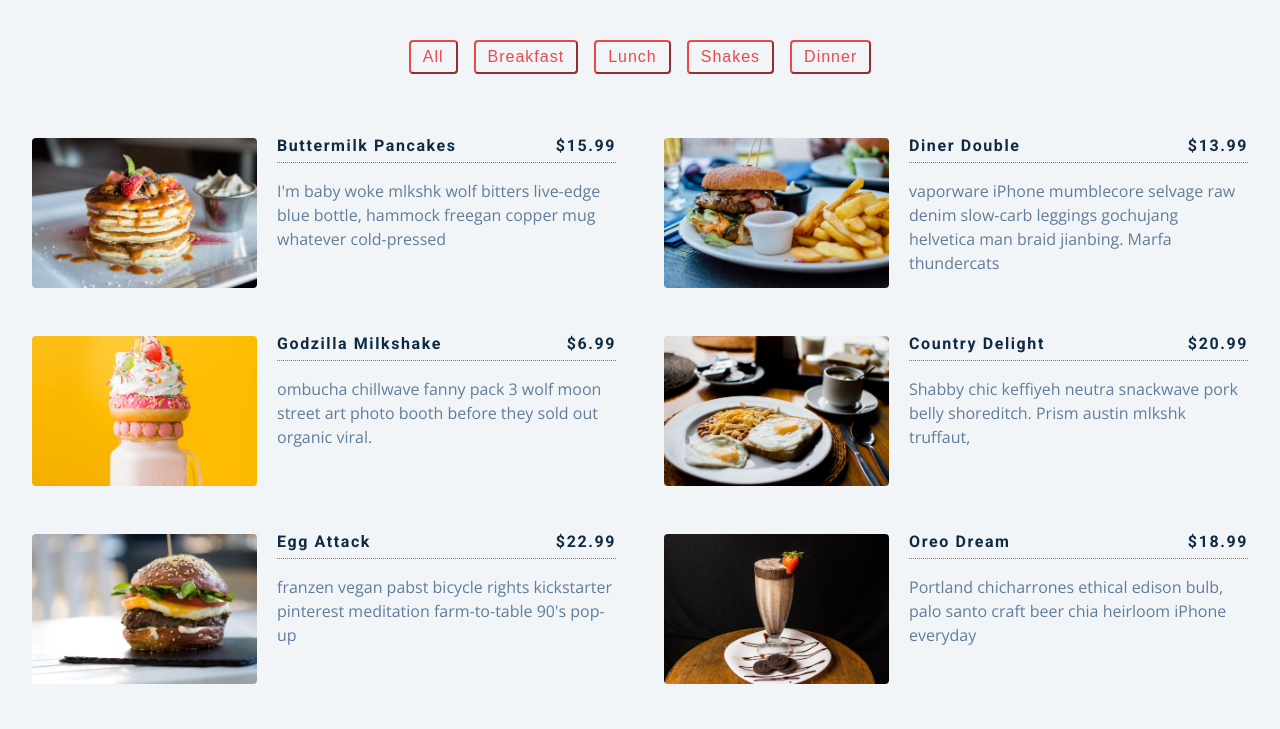
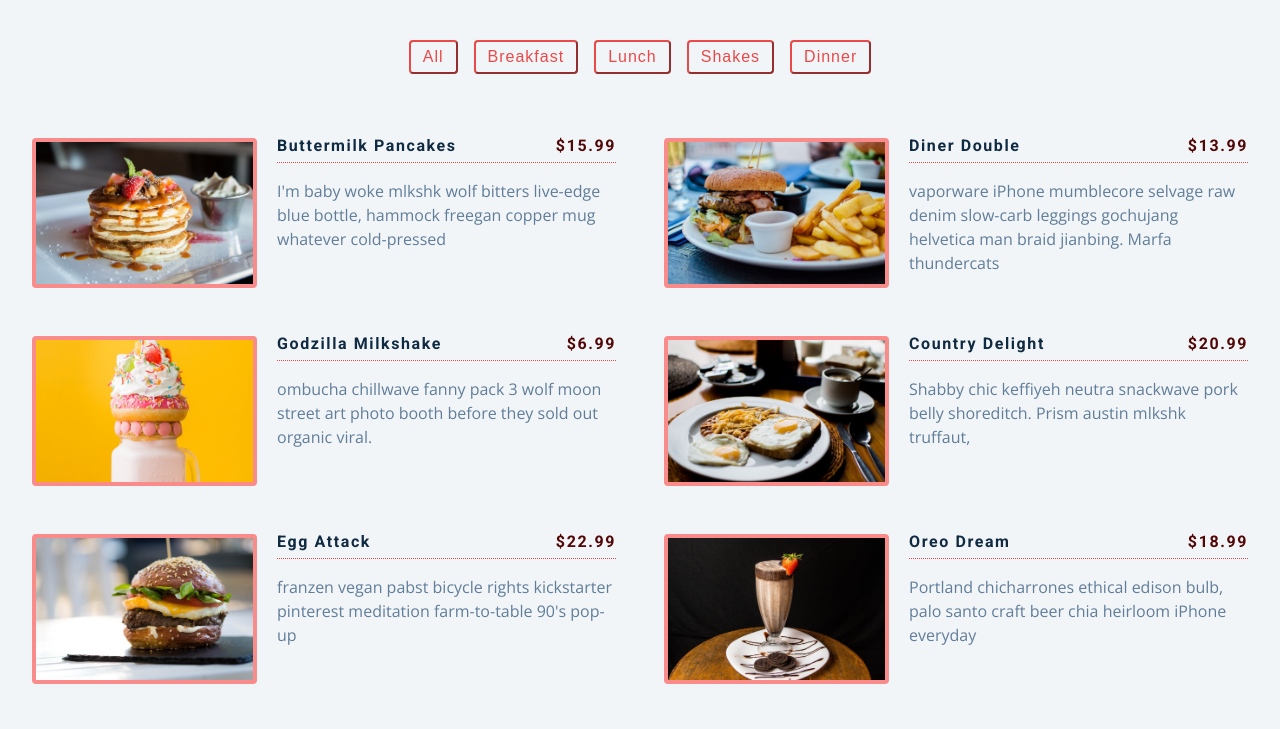
Before and after one commit to xoshiraghavx/Food-you, a plain HTML site: page index.html in a window 1280 px wide. Shown: the part 1080-1809 px from the top of the page. Drawn offline with nearby package versions, Linux system fonts and the light colour scheme.

Commit message:
modified navbar

```diff
--- a/index.html
+++ b/index.html
@@ -17,9 +17,11 @@
 <nav>
   <div class="nav-center">
     <div class="nav-header">
+      <div class="logo-div">
       <img src="./img/logo.png" alt="logo" class="logo">
       <div class="logo-name">
       <p><span id="color"><b>CREATION </b><br><i>& you</i></span></p>
+    </div>
     </div>
       <button class="nav-toggle">
         <i class="fas fa-bars"></i>
--- a/styles.css
+++ b/styles.css
@@ -198,6 +198,9 @@ nav {
 .nav-toggle:hover {
   color: var(--clr-primary-1);
   transform: rotate(90deg);
+}
+.logo-div{
+  display: flex;
 }
 .logo {
   height: 90px;
@@ -401,19 +404,19 @@ nav {
 .photo {
   object-fit: cover;
   height: 200px;
-  border: 0.25rem solid var(--clr-gold);
+  border: 0.25rem solid var(--clr-primary-7);
   border-radius: var(--radius);
 }
 .item-info header {
   display: flex;
   justify-content: space-between;
-  border-bottom: 0.5px dotted var(--clr-grey-5);
+  border-bottom: 0.5px dotted var(--clr-primary-5);
 }
 .item-info h4 {
   margin-bottom: 0.5rem;
 }
 .price {
-  color: var(--clr-gold);
+  color: var(--clr-primary-1);
 }
 .item-text {
   margin-bottom: 0;
```
